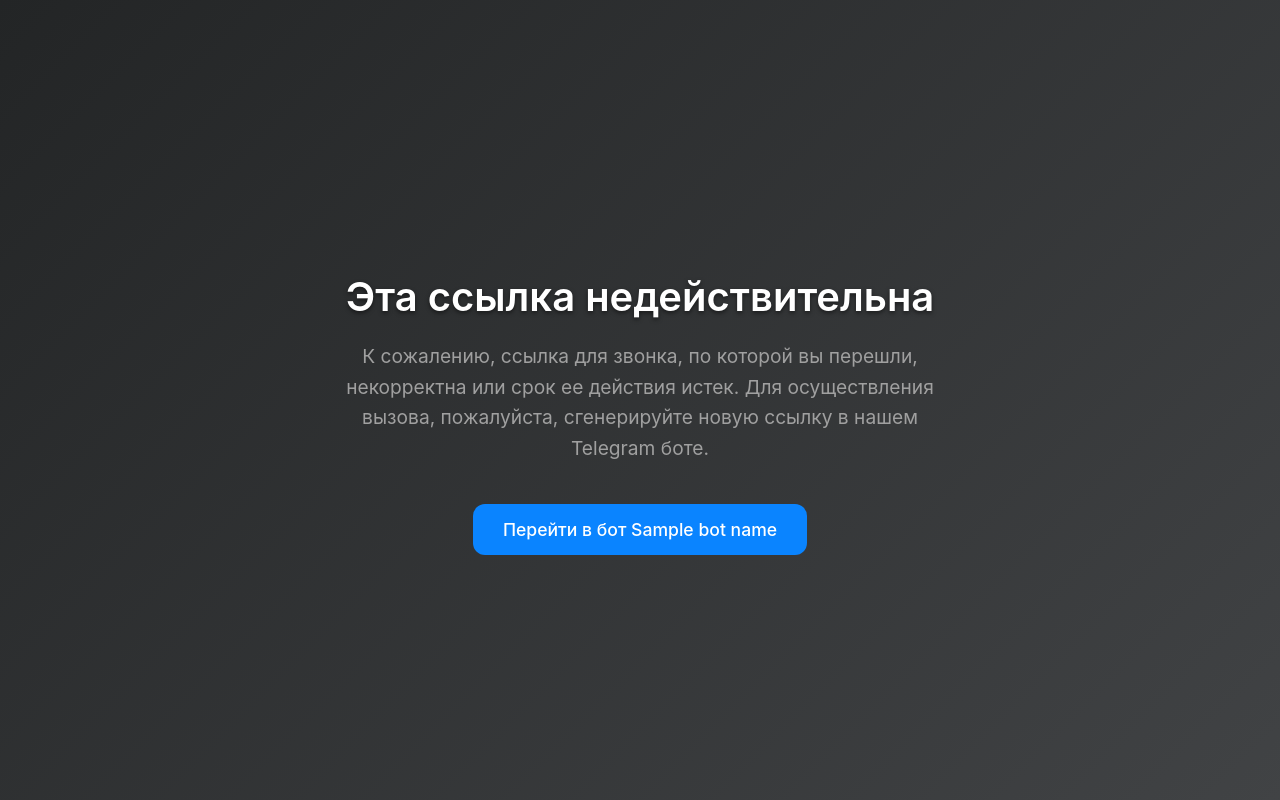
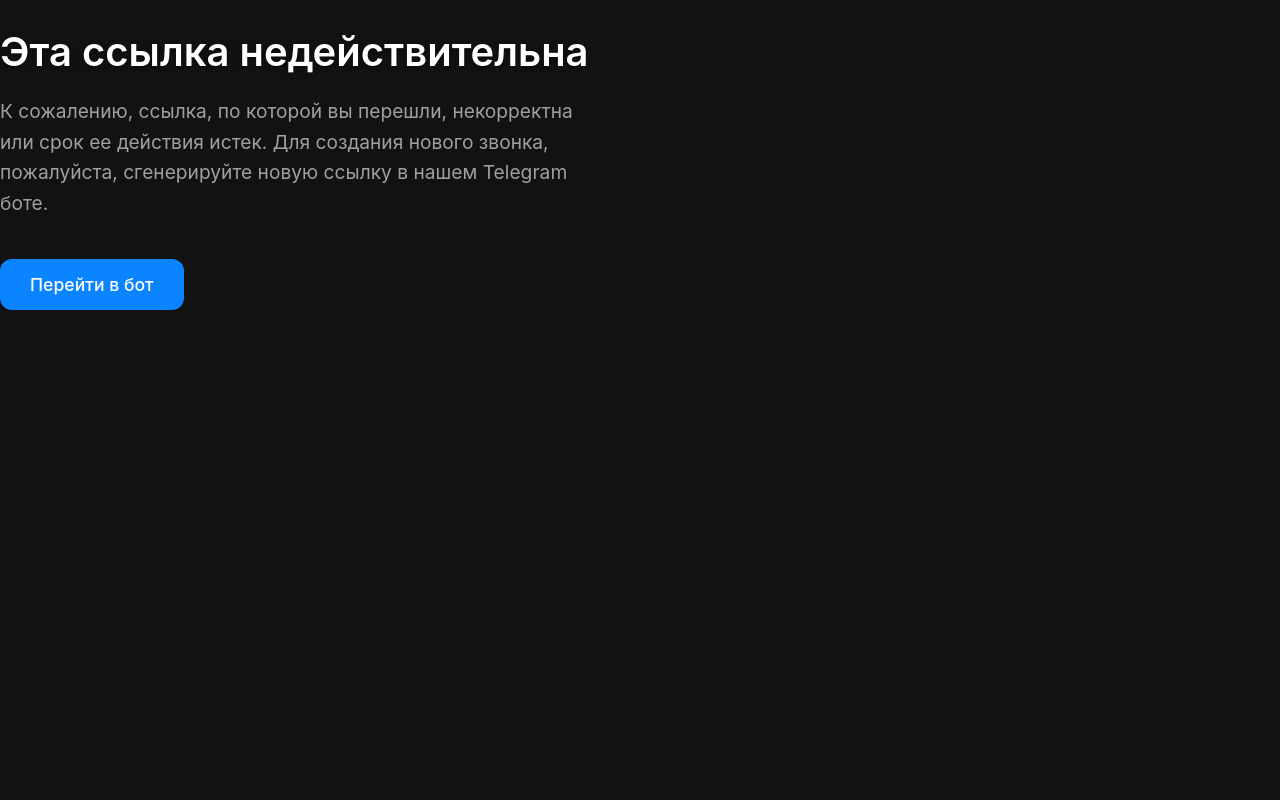
Before and after one commit to alexsmy/bot_29, a FastAPI app: template templates/invalid_link.html in a window 1280 px wide. Run offline with FastAPI, Linux system fonts and the light colour scheme; the template is opened without the code that fills it: most values are stand-ins (such as "Sample title", 1, 10 or a date in 2020); parts of the project's set-up code (start-up, migrations or seed data) failed here and were passed over.

Commit message:
ссылки и стиль

```diff
--- a/static/css/landing.css
+++ b/static/css/landing.css
@@ -1,4 +1,4 @@
-/* static/css/landing.css */
+* static/css/landing.css */
 /* (Стили для welcome.html и invalid_link.html) */
 
 .landing-container {
--- a/templates/invalid_link.html
+++ b/templates/invalid_link.html
@@ -1,11 +1,9 @@
-<!-- templates/invalid_link.html -->
-
 <!DOCTYPE html>
 <html lang="ru">
 <head>
     <meta charset="UTF-8">
     <meta name="viewport" content="width=device-width, initial-scale=1.0">
-    <title>Ссылка недействительна - Telegram Caller</title>
+    <title>Ссылка недействительна</title>
     <link rel="stylesheet" href="/static/css/base.css">
     <link rel="stylesheet" href="/static/css/landing.css">
 </head>
@@ -14,10 +12,10 @@
         <div class="landing-content">
             <h1 class="landing-title">Эта ссылка недействительна</h1>
             <p class="landing-text">
-                К сожалению, ссылка для звонка, по которой вы перешли, некорректна или срок ее действия истек. Для осуществления вызова, пожалуйста, сгенерируйте новую ссылку в нашем Telegram боте.
+                К сожалению, ссылка, по которой вы перешли, некорректна или срок ее действия истек. Для создания нового звонка, пожалуйста, сгенерируйте новую ссылку в нашем Telegram боте.
             </p>
             {% if bot_username %}
-            <a href="https://t.me/{{ bot_username }}" target="_blank" class="landing-button">Перейти в бот {{ bot_name }}</a>
+            <a href="https://t.me/{{ bot_username }}" target="_blank" class="landing-button">Перейти в бот</a>
             {% endif %}
         </div>
     </div>
--- a/templates/welcome.html
+++ b/templates/welcome.html
@@ -1,11 +1,9 @@
-<!-- templates/welcome.html -->
-
 <!DOCTYPE html>
 <html lang="ru">
 <head>
     <meta charset="UTF-8">
     <meta name="viewport" content="width=device-width, initial-scale=1.0">
-    <title>Telegram Caller</title>
+    <title>Сервис для приватных звонков</title>
     <link rel="stylesheet" href="/static/css/base.css">
     <link rel="stylesheet" href="/static/css/landing.css">
 </head>
@@ -17,7 +15,7 @@
                 Чтобы сгенерировать уникальную и безопасную ссылку для звонка, пожалуйста, воспользуйтесь нашим ботом в Telegram.
             </p>
             {% if bot_username %}
-            <a href="https://t.me/{{ bot_username }}" target="_blank" class="landing-button">Перейти в бот {{ bot_name }}</a>
+            <a href="https://t.me/{{ bot_username }}" target="_blank" class="landing-button">Перейти в бот</a>
             {% endif %}
         </div>
     </div>
```
